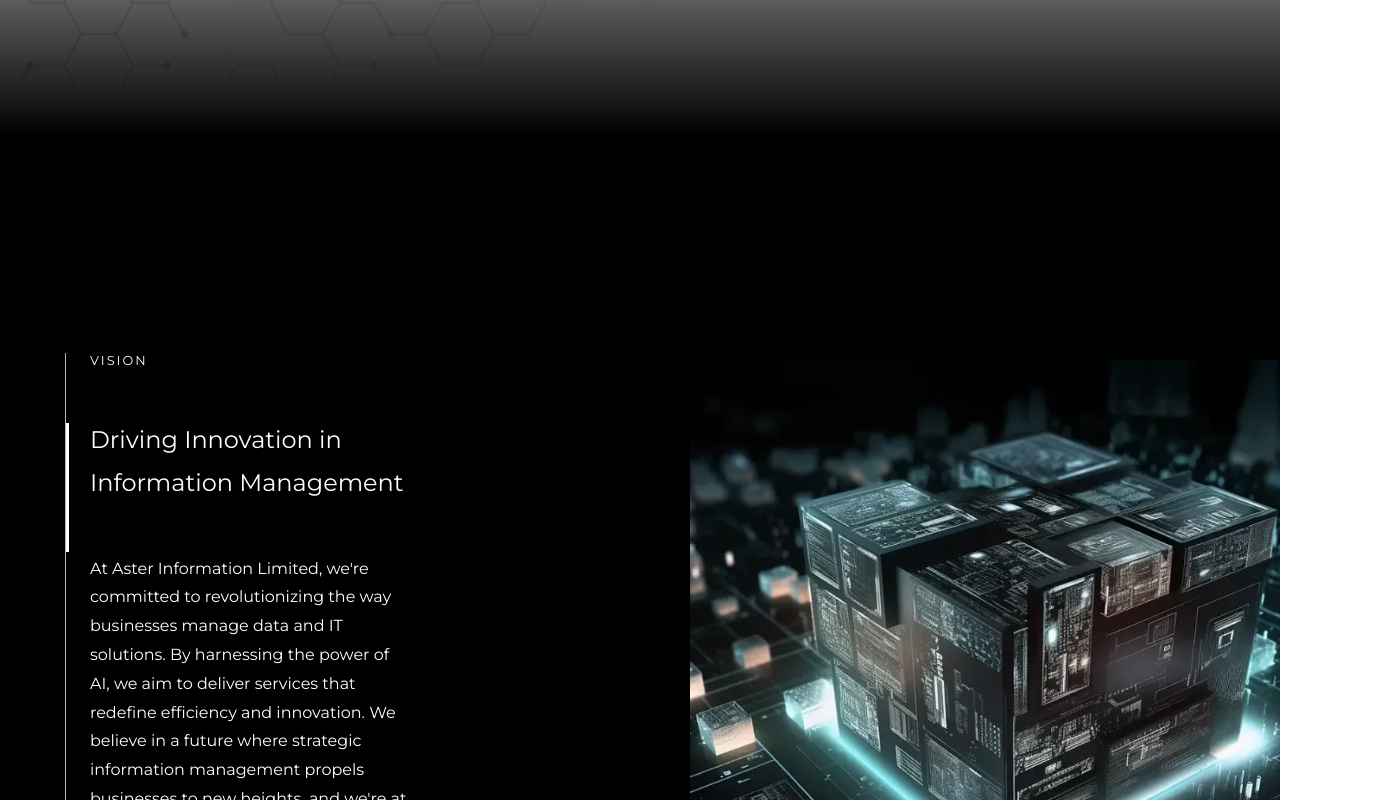
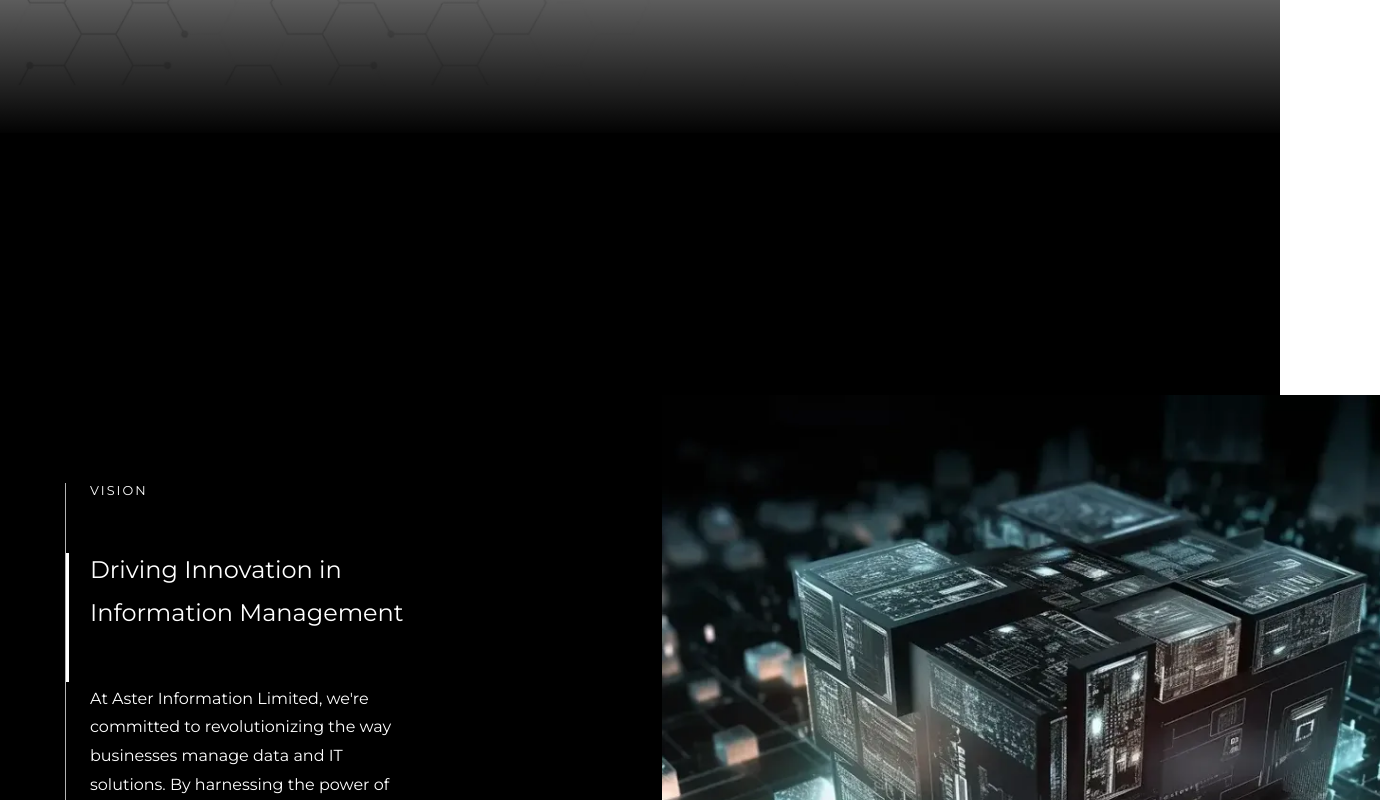
Before and after one commit to Moamal-2000/aster-information, a React (Vite) app: page / in a window 1280 px wide. Shown: the part 920-1720 px from the top of the page, 1380 px wide, since content can reach past the window. Built offline with nearby package versions, Linux system fonts and the light colour scheme.

Commit message:
fix: vision section image movement for 1300px screens

```diff
--- a/src/Components/Pages/Home/VisionSection/AnimatedImage/AnimatedImage.module.scss
+++ b/src/Components/Pages/Home/VisionSection/AnimatedImage/AnimatedImage.module.scss
@@ -19,16 +19,17 @@
 
 @media (max-width: 1300px) {
   .imgHolder {
-    overflow: visible;
-    top: 222px;
-    width: 50vw;
+    right: -100px;
   }
 }
 
 @include large {
   .imgHolder {
-    position: static;
-    width: 700px;
+    top: 222px;
+    width: 100%;
+    position: relative;
+    left: auto;
+    top: auto;
   }
 }
 
--- a/src/Components/Pages/Home/VisionSection/VisionSection.module.scss
+++ b/src/Components/Pages/Home/VisionSection/VisionSection.module.scss
@@ -9,15 +9,15 @@
 
 @media (max-width: 1300px) {
   .visionSection {
-    padding-top: 150px;
-    padding-bottom: 150px;
-    height: auto;
+    // padding-top: 150px;
+    // padding-bottom: 150px;
+    // height: auto;
   }
 }
 
 @include large {
   .visionSection {
-    padding-bottom: 0;
+    height: auto;
   }
 }
 
```
